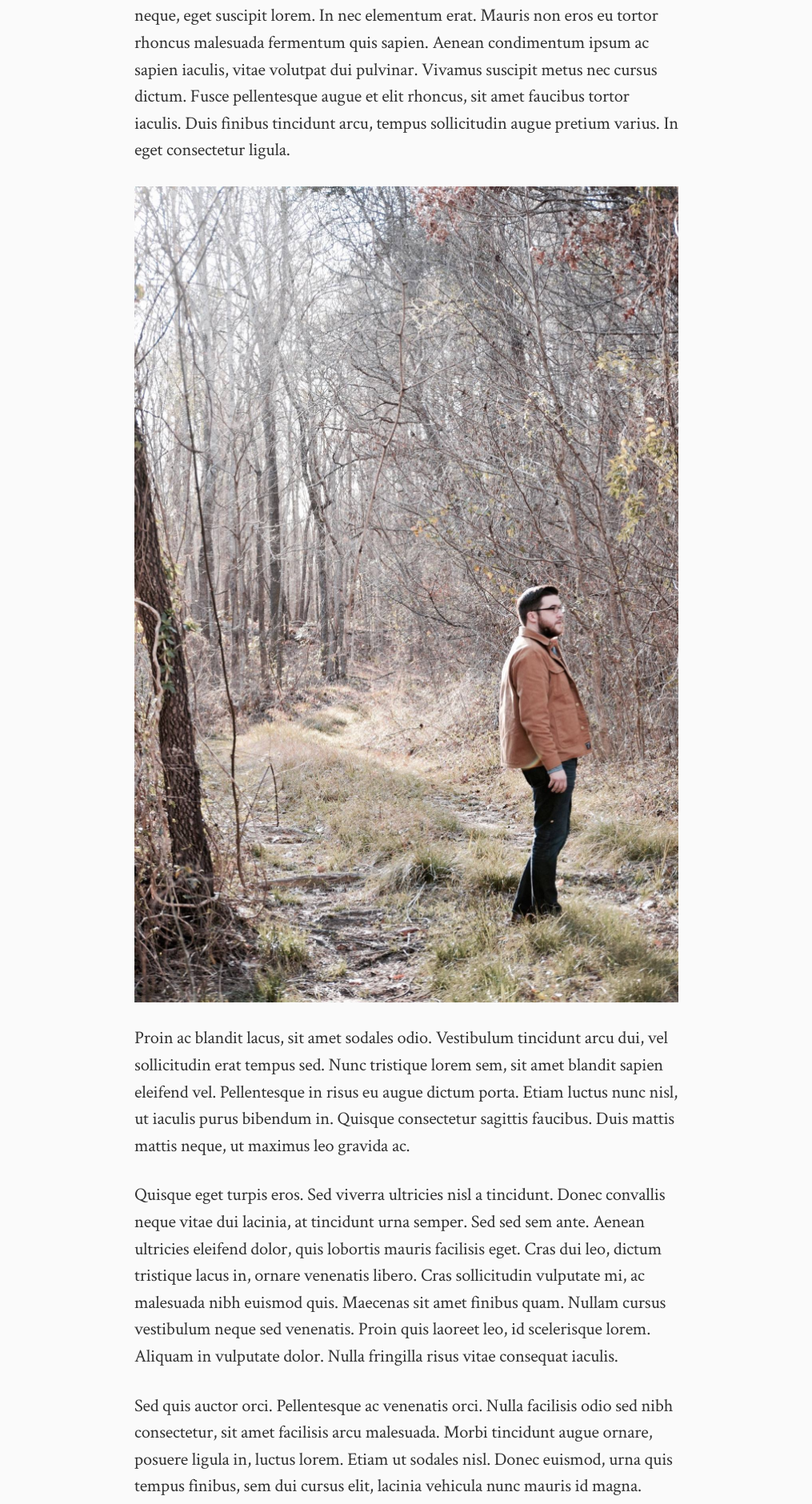
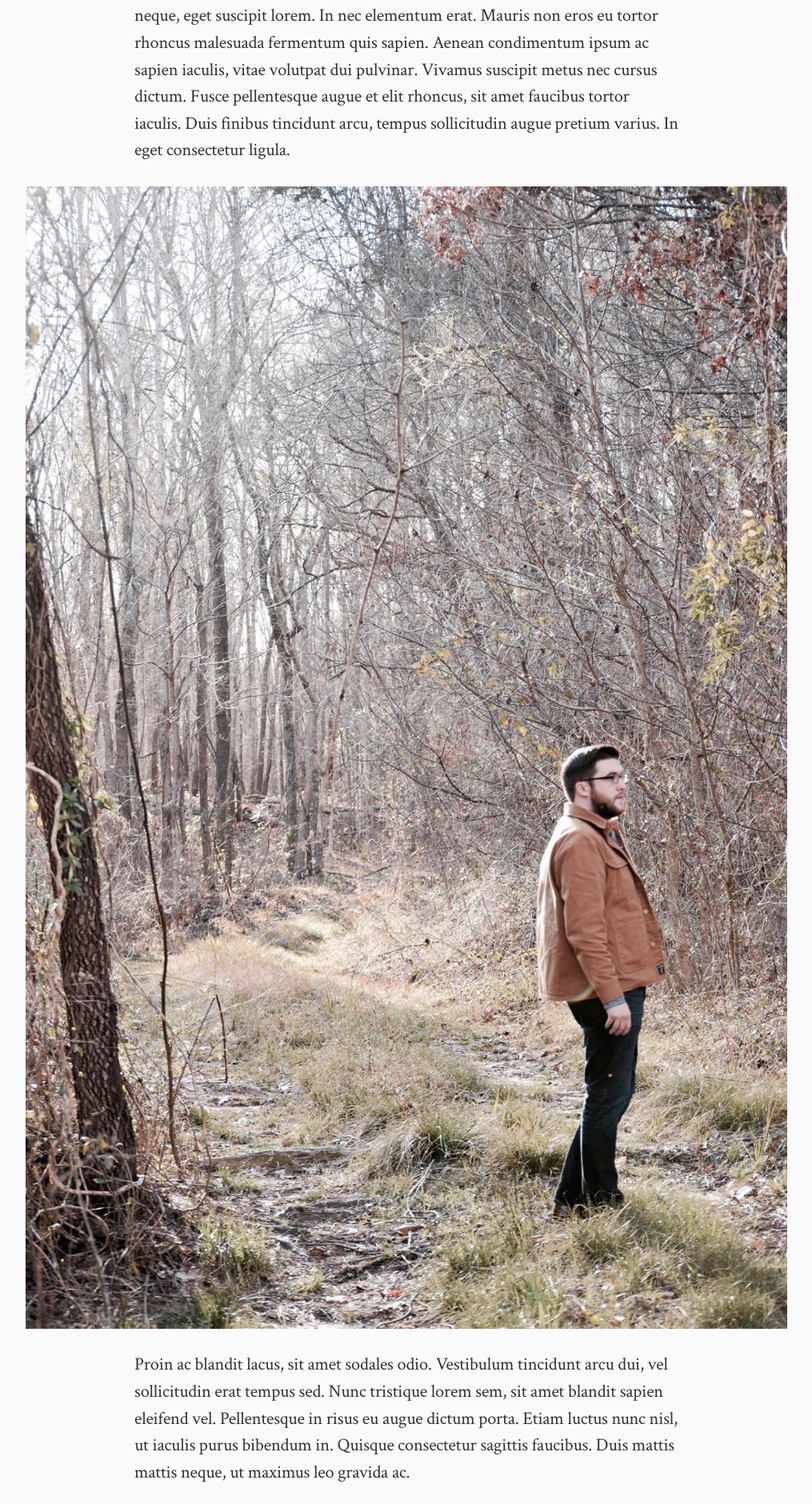
Before and after one commit to jtgry/blog, a Jekyll site: the page built from _posts/2016-05-30-making-hats.md, in a window 1280 px wide. Shown: the part 1018-2898 px from the top of the page at 80% size, without its empty margins (132-1147 px from the left). Built offline with Jekyll 4.4.1, drawn with Linux system fonts in a browser that asks for light colours; nearby versions of some CDN libraries; some web fonts are replaced.

Commit message:
Responive changes and fixes

```diff
--- a/_sass/_base.scss
+++ b/_sass/_base.scss
@@ -68,7 +68,7 @@
  * Images
  */
 img {
-    max-width: 100%;
+    width: 100%;
     vertical-align: middle;
 }
 
@@ -136,11 +136,14 @@
  */
 blockquote {
     color: $grey-color;
-    border-left: 4px solid $grey-color-light;
-    padding-left: $spacing-unit / 2;
-    font-size: 18px;
-    letter-spacing: -1px;
     font-style: italic;
+    margin-left: 0;
+    margin-right: 0;
+    text-align: center;
+    font-size: 2rem;
+    width: 140%;
+    margin-left: -20%;
+
 
     > :last-child {
         margin-bottom: 0;
--- a/_sass/_layout.scss
+++ b/_sass/_layout.scss
@@ -127,6 +127,11 @@
 }
 .posts{
   width: 100%;
+}
+
+.post-content img{
+  width: 140%;
+  margin-left: -20%;
 }
 .post-item{
   float: left;
```
